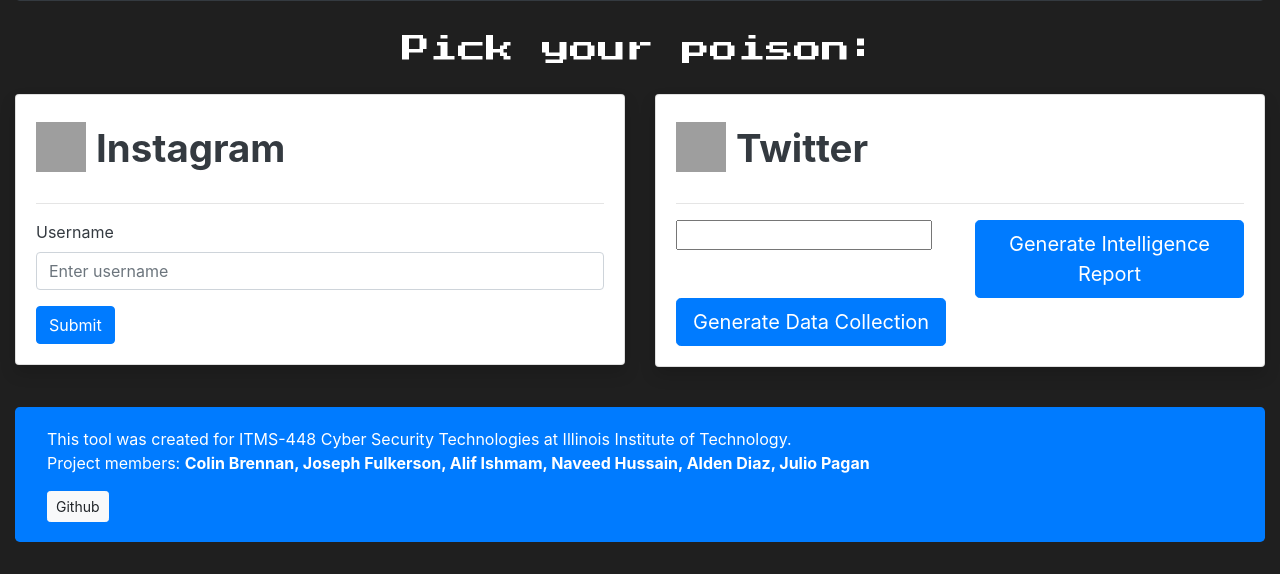
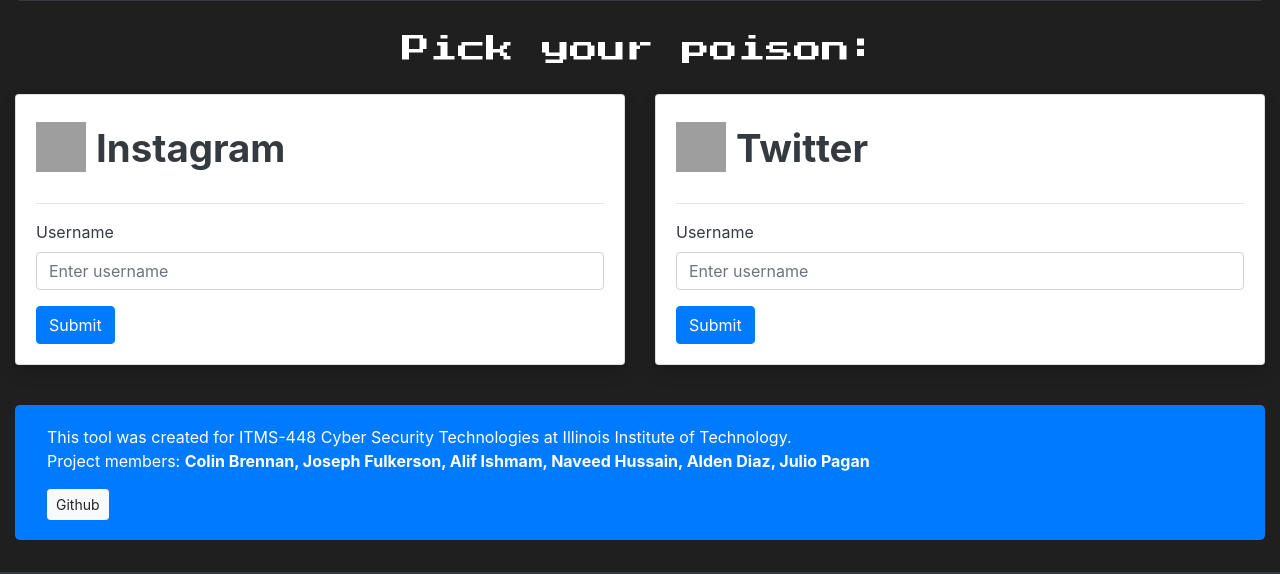
Before and after one commit to fulkerson99/OSINT, a Flask app: page / in a window 1280 px wide. Shown: the part 366-940 px from the top of the page. Run offline with Flask 2, Linux system fonts and the light colour scheme; grey boxes are pictures that could not be loaded.

Commit message:
updated twitter form, needs to be linked to a backend

```diff
--- a/templates/main.html
+++ b/templates/main.html
@@ -86,19 +86,14 @@
                         </a>
 
                         <hr />
-                        <div class="row">
+                        <form method="post">
+                            <div class="form-group text-dark">
+                              <label for="exampleInputEmail1">Username</label>
+                              <input type="text" class="form-control" name="twitteruser" placeholder="Enter username">
+                            </div>
 
-                        <div class="col">
-                            <input type="text" id="twUser" name="twUser">
-                        </div>
-
-                        <div class="col">
-                            <a class="btn-lg btn btn-primary" id="TWgenerateReport">Generate Intelligence Report</a>
-                        </div>
-                        <div class="col">
-                            <a class="btn-lg btn btn-primary" id="TWcollectData">Generate Data Collection</a>
-                        </div>
-                        </div>
+                            <button type="submit" class="btn btn-primary">Submit</button>
+                          </form>
                     </div>
 
 
```
